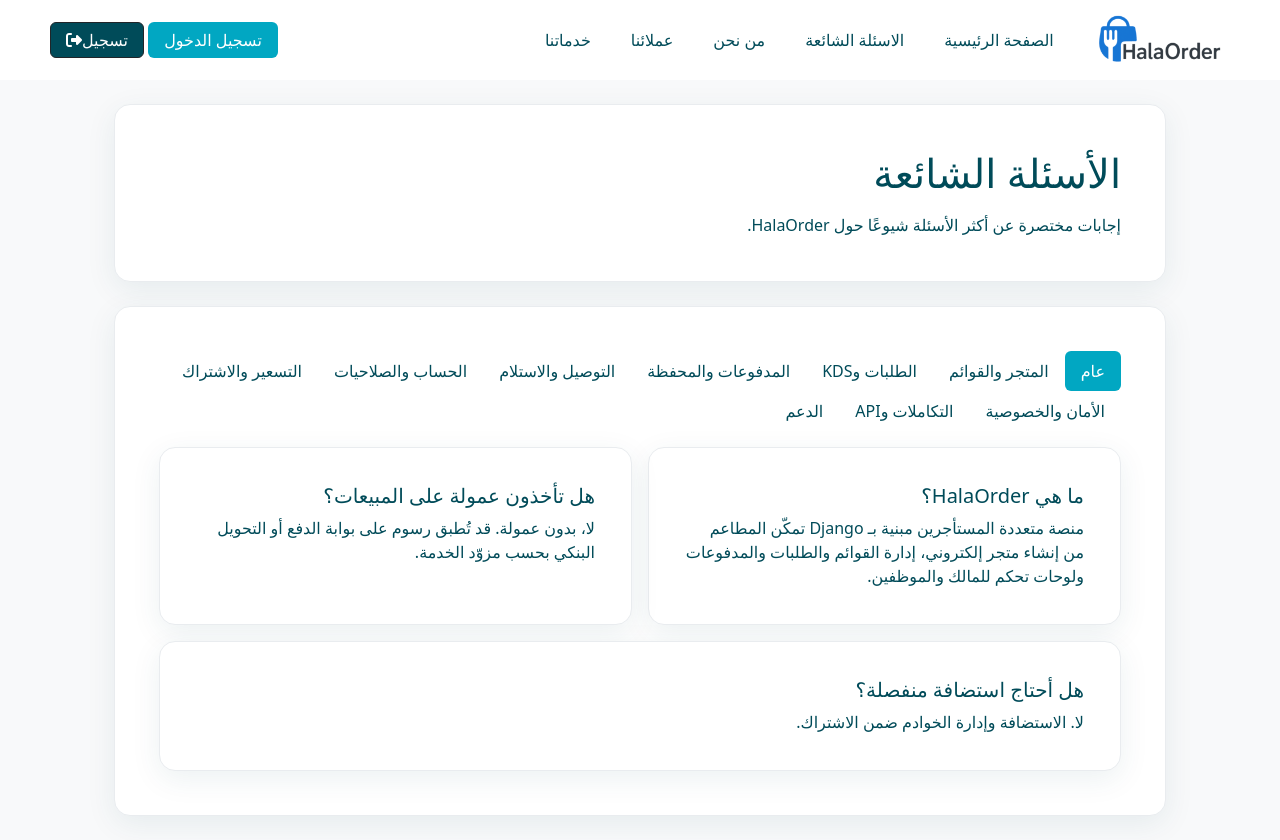
After one commit to Turki20/HallaOrder, a Django app: page /faq/ in a window 1280 px wide. The commit adds this page. Run offline with Django 5.2, Linux system fonts and the light colour scheme; some libraries are stand-ins or nearby versions.

Commit message:
created new pages

```diff
--- a/home/templates/home/base.html
+++ b/home/templates/home/base.html
@@ -12,6 +12,7 @@
     <link rel="stylesheet" href="{% static 'css/base.css' %}">
     {% block style %}{% endblock style %}
     <script src="https://kit.fontawesome.com/aa8d28d2d0.js" crossorigin="anonymous"></script>
+    <link rel="stylesheet" href="https://cdn.jsdelivr.net/npm/bootstrap-icons@1.11.3/font/bootstrap-icons.css">
     <title>{% block title %}{% endblock title %}</title>
 </head>
 
--- /dev/null
+++ b/home/templates/home/faq.html
@@ -0,0 +1,207 @@
+{% extends "home/base.html" %}
+{% load static %}
+
+{% block style %}
+<style>
+  #dashbaord { display: none; }
+  .faq-container { max-width: 1100px; margin: 0 auto; }
+  .card-soft { border-radius: 1rem; border: 1px solid #e9ecef; background: var(--white_color); }
+  .title { color: var(--dark_blue_color); }
+  .nav-pills .nav-link { color: var(--dark_blue_color); }
+  .nav-pills .nav-link.active { background: var(--light_blue_color); color: var(--white_color); }
+</style>
+{% endblock style %}
+
+{% block title %}الأسئلة الشائعة{% endblock title %}
+
+{% block content %}
+{% include "home/header_platform.html" %}
+
+<div class="faq-container p-4">
+  <div class="card card-soft mb-4">
+    <div class="card-body p-4">
+      <h1 class="title mb-3">الأسئلة الشائعة</h1>
+      <p class="mb-0">إجابات مختصرة عن أكثر الأسئلة شيوعًا حول HalaOrder.</p>
+    </div>
+  </div>
+
+  <div class="card card-soft">
+    <div class="card-body p-4">
+      <ul class="nav nav-pills mb-3" id="faqTabs" role="tablist">
+        <li class="nav-item"><button class="nav-link active" data-bs-toggle="tab" data-bs-target="#tab-general" type="button">عام</button></li>
+        <li class="nav-item"><button class="nav-link" data-bs-toggle="tab" data-bs-target="#tab-store" type="button">المتجر والقوائم</button></li>
+        <li class="nav-item"><button class="nav-link" data-bs-toggle="tab" data-bs-target="#tab-orders" type="button">الطلبات وKDS</button></li>
+        <li class="nav-item"><button class="nav-link" data-bs-toggle="tab" data-bs-target="#tab-payments" type="button">المدفوعات والمحفظة</button></li>
+        <li class="nav-item"><button class="nav-link" data-bs-toggle="tab" data-bs-target="#tab-delivery" type="button">التوصيل والاستلام</button></li>
+        <li class="nav-item"><button class="nav-link" data-bs-toggle="tab" data-bs-target="#tab-accounts" type="button">الحساب والصلاحيات</button></li>
+        <li class="nav-item"><button class="nav-link" data-bs-toggle="tab" data-bs-target="#tab-pricing" type="button">التسعير والاشتراك</button></li>
+        <li class="nav-item"><button class="nav-link" data-bs-toggle="tab" data-bs-target="#tab-security" type="button">الأمان والخصوصية</button></li>
+        <li class="nav-item"><button class="nav-link" data-bs-toggle="tab" data-bs-target="#tab-integrations" type="button">التكاملات وAPI</button></li>
+        <li class="nav-item"><button class="nav-link" data-bs-toggle="tab" data-bs-target="#tab-support" type="button">الدعم</button></li>
+      </ul>
+
+      <div class="tab-content">
+        <div class="tab-pane fade show active" id="tab-general">
+          <div class="row g-3">
+            <div class="col-12 col-md-6">
+              <div class="card card-soft h-100"><div class="card-body">
+                <h5 class="title mb-2">ما هي HalaOrder؟</h5>
+                <p class="mb-0">منصة متعددة المستأجرين مبنية بـ Django تمكّن المطاعم من إنشاء متجر إلكتروني، إدارة القوائم والطلبات والمدفوعات ولوحات تحكم للمالك والموظفين.</p>
+              </div></div>
+            </div>
+            <div class="col-12 col-md-6">
+              <div class="card card-soft h-100"><div class="card-body">
+                <h5 class="title mb-2">هل تأخذون عمولة على المبيعات؟</h5>
+                <p class="mb-0">لا، بدون عمولة. قد تُطبق رسوم على بوابة الدفع أو التحويل البنكي بحسب مزوّد الخدمة.</p>
+              </div></div>
+            </div>
+            <div class="col-12">
+              <div class="card card-soft h-100"><div class="card-body">
+                <h5 class="title mb-2">هل أحتاج استضافة منفصلة؟</h5>
+                <p class="mb-0">لا. الاستضافة وإدارة الخوادم ضمن الاشتراك.</p>
+              </div></div>
+            </div>
+          </div>
+        </div>
+
+        <div class="tab-pane fade" id="tab-store">
+          <div class="row g-3">
+            <div class="col-12 col-md-6">
+              <div class="card card-soft h-100"><div class="card-body">
+                <h5 class="title mb-2">كيف أضيف الأصناف والإضافات؟</h5>
+                <p class="mb-0">من لوحة المطعم → القوائم → أضف فئة/طبق، ثم أضف الخيارات والإضافات (أحجام/إضافات وأسعار).</p>
+              </div></div>
+            </div>
+            <div class="col-12 col-md-6">
+              <div class="card card-soft h-100"><div class="card-body">
+                <h5 class="title mb-2">هل يدعم النظام لغتين؟</h5>
+                <p class="mb-0">نعم، واجهة RTL عربية + إنجليزية، ويمكنك إدخال أسماء/أوصاف باللغتين.</p>
+              </div></div>
+            </div>
+          </div>
+        </div>
+
+        <div class="tab-pane fade" id="tab-orders">
+          <div class="row g-3">
+            <div class="col-12 col-md-6">
+              <div class="card card-soft h-100"><div class="card-body">
+                <h5 class="title mb-2">ما حالات الطلب؟</h5>
+                <p class="mb-0">جديد → قيد التحضير → جاهز → قيد التوصيل/الاستلام → مكتمل (مع إمكانية الإلغاء والملاحظات).</p>
+              </div></div>
+            </div>
+            <div class="col-12 col-md-6">
+              <div class="card card-soft h-100"><div class="card-body">
+                <h5 class="title mb-2">هل توجد شاشة مطبخ (KDS)؟</h5>
+                <p class="mb-0">نعم، شاشة لحظية بالمطبخ لعرض وترتيب الطلبات حسب الوقت والأولوية.</p>
+              </div></div>
+            </div>
+          </div>
+        </div>
+
+        <div class="tab-pane fade" id="tab-payments">
+          <div class="row g-3">
+            <div class="col-12 col-md-6">
+              <div class="card card-soft h-100"><div class="card-body">
+                <h5 class="title mb-2">كيف أستقبل المدفوعات؟</h5>
+                <p class="mb-0">بطاقات، مدى، Apple Pay (حسب مزوّد الدفع المفعّل).</p>
+              </div></div>
+            </div>
+            <div class="col-12 col-md-6">
+              <div class="card card-soft h-100"><div class="card-body">
+                <h5 class="title mb-2">متى تصل أرباحي؟</h5>
+                <p class="mb-0">تسوية أسبوعية إلى محفظتك داخل المنصة، مع زر سحب الرصيد للتحويل للحساب البنكي.</p>
+              </div></div>
+            </div>
+            <div class="col-12">
+              <div class="card card-soft h-100"><div class="card-body">
+                <h5 class="title mb-2">هل يمكن تتبع الفواتير والعمليات؟</h5>
+                <p class="mb-0">نعم، من صفحة المحفظة ستجد الرصيد، التحويلات، والعمليات مع إمكانية التصدير CSV.</p>
+              </div></div>
+            </div>
+          </div>
+        </div>
+
+        <div class="tab-pane fade" id="tab-delivery">
+          <div class="row g-3">
+            <div class="col-12">
+              <div class="card card-soft h-100"><div class="card-body">
+                <h5 class="title mb-2">كيف أضبط رسوم ومناطق التوصيل؟</h5>
+                <p class="mb-0">من الإعدادات → التوصيل، حدّد المناطق ونطاقات الأسعار وزمن التوصيل وطرق الاستلام من الفرع.</p>
+              </div></div>
+            </div>
+          </div>
+        </div>
+
+        <div class="tab-pane fade" id="tab-accounts">
+          <div class="row g-3">
+            <div class="col-12">
+              <div class="card card-soft h-100"><div class="card-body">
+                <h5 class="title mb-2">هل يمكن تحديد أدوار المستخدمين؟</h5>
+                <p class="mb-0">نعم (مالك، مدير، كاشير، مطبخ)، مع صلاحيات مخصّصة وتتبع النشاط.</p>
+              </div></div>
+            </div>
+          </div>
+        </div>
+
+        <div class="tab-pane fade" id="tab-pricing">
+          <div class="row g-3">
+            <div class="col-12 col-md-6">
+              <div class="card card-soft h-100"><div class="card-body">
+                <h5 class="title mb-2">هل يوجد تجريب مجاني؟</h5>
+                <p class="mb-0">يمكن توفير فترة تجريبية مبكرة لعملائنا المؤسسين (Early Adopters).</p>
+              </div></div>
+            </div>
+            <div class="col-12 col-md-6">
+              <div class="card card-soft h-100"><div class="card-body">
+                <h5 class="title mb-2">كيف ألغِي أو أعدّل خطتي؟</h5>
+                <p class="mb-0">من الاشتراكات داخل لوحة التحكم في أي وقت، ويطبّق التغيير على دورة الفوترة القادمة.</p>
+              </div></div>
+            </div>
+          </div>
+        </div>
+
+        <div class="tab-pane fade" id="tab-security">
+          <div class="row g-3">
+            <div class="col-12">
+              <div class="card card-soft h-100"><div class="card-body">
+                <h5 class="title mb-2">أين تُحفظ البيانات؟ وهل يوجد نسخ احتياطي؟</h5>
+                <p class="mb-0">تُحفظ على خوادم آمنة مع نسخ احتياطي دوري وتشفير أثناء النقل (HTTPS).</p>
+              </div></div>
+            </div>
+          </div>
+        </div>
+
+        <div class="tab-pane fade" id="tab-integrations">
+          <div class="row g-3">
+            <div class="col-12 col-md-6">
+              <div class="card card-soft h-100"><div class="card-body">
+                <h5 class="title mb-2">ما التكاملات المتاحة؟</h5>
+                <p class="mb-0">بوابات دفع وشحن، وإمكانية التكامل عبر API (حسب الخطة).</p>
+              </div></div>
+            </div>
+            <div class="col-12 col-md-6">
+              <div class="card card-soft h-100"><div class="card-body">
+                <h5 class="title mb-2">هل يمكن التصدير؟</h5>
+                <p class="mb-0">نعم، تقارير المبيعات والطلبات بصيغ CSV/Excel.</p>
+              </div></div>
+            </div>
+          </div>
+        </div>
+
+        <div class="tab-pane fade" id="tab-support">
+          <div class="row g-3">
+            <div class="col-12">
+              <div class="card card-soft h-100"><div class="card-body">
+                <h5 class="title mb-2">كيف أتواصل مع الدعم؟</h5>
+                <p class="mb-0">من داخل لوحة التحكم → مركز المساعدة، أو عبر البريد. يتوفر دعم عربي.</p>
+              </div></div>
+            </div>
+          </div>
+        </div>
+
+      </div>
+    </div>
+  </div>
+</div>
+
+{% endblock content %}
--- a/home/templates/home/header_platform.html
+++ b/home/templates/home/header_platform.html
@@ -4,10 +4,10 @@
     <div>
         <img src="{% static 'images/hallaorder_logo.png' %}" alt="">
         <a href="{% url 'home:index_view' %}">الصفحة الرئيسية</a>
-        <a href="">الاسئلة الشائعة</a>
-        <a href="">من نحن</a>
-        <a href="">عملائنا</a>
-        <a href="">خدماتنا</a>
+        <a href="{% url 'home:faq' %}">الاسئلة الشائعة</a>
+        <a href="{% url 'home:about' %}">من نحن</a>
+        <a href="{% url 'home:clients' %}">عملائنا</a>
+        <a href="{% url 'home:services' %}">خدماتنا</a>
         {% if request.user.is_authenticated %}
             {% if request.user.profile.role == 'RestaurantOwner' %}
                 <a href="{% url 'restaurants' %}">لوحة التحكم</a>
--- a/home/urls.py
+++ b/home/urls.py
@@ -5,6 +5,10 @@ app_name = 'home'
 
 urlpatterns = [
     path('', home.index_view, name='index_view'),
+    path('about/', home.about_view, name='about'),
+    path('services/', home.services_view, name='services'),
+    path('clients/', home.clients_view, name='clients'),
+    path('faq/', home.faq_view, name='faq'),
     path('create_restaurant_identity/', home.create_restaurant_identity, name='create_restaurant_identity'),
     path('subscriptionplan/', home.subscriptionplan_view, name='subscriptionplan_view'),
     path('restaurant_identity/', home.restaurant_identity, name='restaurant_identity'),
--- a/home/views.py
+++ b/home/views.py
@@ -18,6 +18,22 @@ load_dotenv()
 def index_view(request:HttpRequest):
 
     return render(request, 'home/index.html')
+
+
+def about_view(request:HttpRequest):
+    return render(request, 'home/about.html')
+
+
+def services_view(request:HttpRequest):
+    return render(request, 'home/services.html')
+
+
+def clients_view(request:HttpRequest):
+    return render(request, 'home/clients.html')
+
+
+def faq_view(request:HttpRequest):
+    return render(request, 'home/faq.html')
 
 @login_required(login_url='/users/login/')
 @restaurant_owner_required
--- a/payments/templates/payments/invoice.html
+++ b/payments/templates/payments/invoice.html
@@ -14,7 +14,7 @@
     .progress::before{content:"";position:absolute;inset-inline:8px;top:50%;height:4px;background:#edf0f4;transform:translateY(-50%)}
     .node{position:relative;display:flex;flex-direction:column;align-items:center;gap:6px;padding-inline:8px;background:transparent;z-index:1}
     .dot{width:18px;height:18px;border-radius:999px;background:#e5e7eb;border:3px solid #e5e7eb}
-  /*  .node.is-active .dot{background:{{website.secondary_color}};border-color:{{website.secondary_color}}}*/
+    /* .node.is-active .dot{background:{{website.secondary_color}};border-color:{{website.secondary_color}}} */
     .label{font-size:13px;color:#6b7280}
 
     /* Layout */
```
Also changed, not shown: hallaOrder/settings.py (+8 -0 lines), home/templates/home/about.html (added, +86 -0 lines), home/templates/home/clients.html (added, +69 -0 lines), home/templates/home/services.html (added, +126 -0 lines), payments/signals.py (+48 -0 lines), payments/templates/payments/email_invoice.html (added, +42 -0 lines), home/static/images/HalaOrder_poster.png (added).
